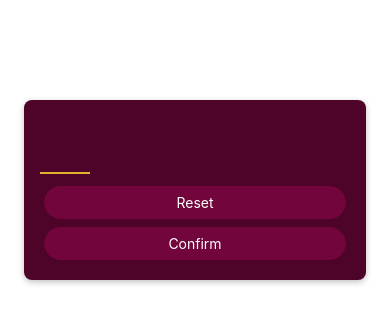
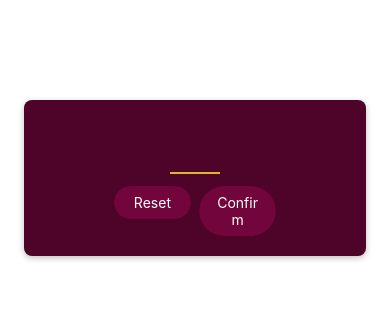
Before and after one commit to jcarroll1976/ReactNativeGuessingNumbers, a React Native app: screen / in a window 390 px wide. Shown: the top 324 px of the page. Built offline with nearby package versions, Linux system fonts and the light colour scheme.

Commit message:
Finished styling buttons for StartGameScreen

```diff
--- a/screens/StartGameScreen.js
+++ b/screens/StartGameScreen.js
@@ -10,14 +10,22 @@ export default function StartGameScreen() {
              keyboardType="number-pad"
              autoCapitalize="none"
              autoCorrect={false} />
-                <PrimaryButton>Reset</PrimaryButton>
-                <PrimaryButton>Confirm</PrimaryButton>
+            <View style={styles.buttonsContainer}>
+                <View style={styles.buttonContainer}>
+                    <PrimaryButton>Reset</PrimaryButton>
+                </View>
+                <View style={styles.buttonContainer}>
+                    <PrimaryButton>Confirm</PrimaryButton>
+                </View>
+            </View>
         </View>
     )
 }
 
 const styles = StyleSheet.create({
     inputContainer: {
+        justifyContent: "center",
+        alignItems: "center",
         marginTop: 100,
         marginHorizontal: 24,
         padding: 16,
@@ -39,5 +47,11 @@ const styles = StyleSheet.create({
         color: "#ddb52f",
         fontWeight: "bold",
         textAlign: "center"
+    },
+    buttonsContainer: {
+        flexDirection: "row"
+    },
+    buttonContainer: {
+        flex: 1
     }
 });
```
